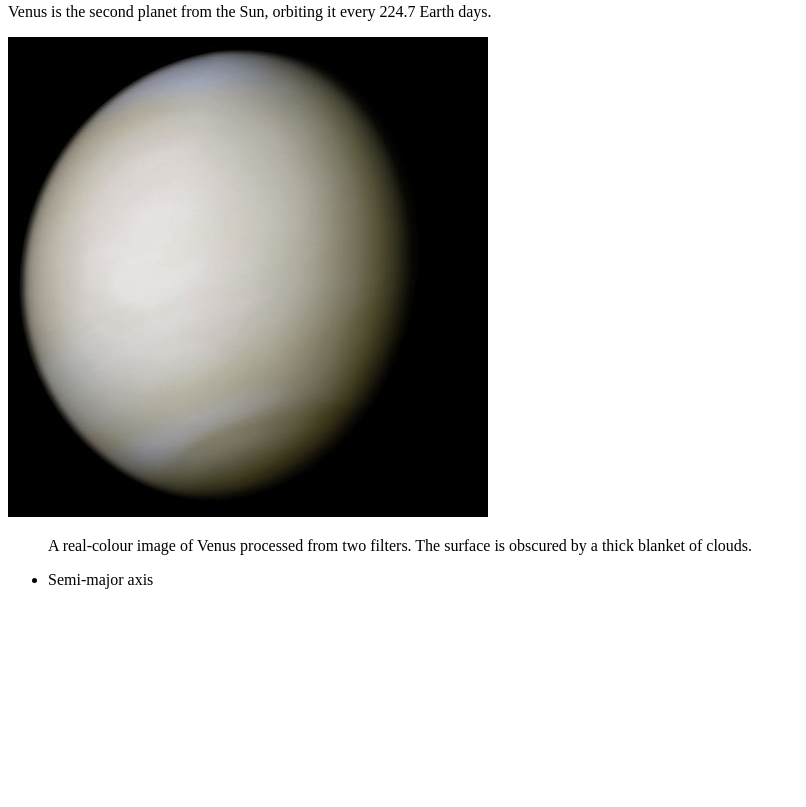
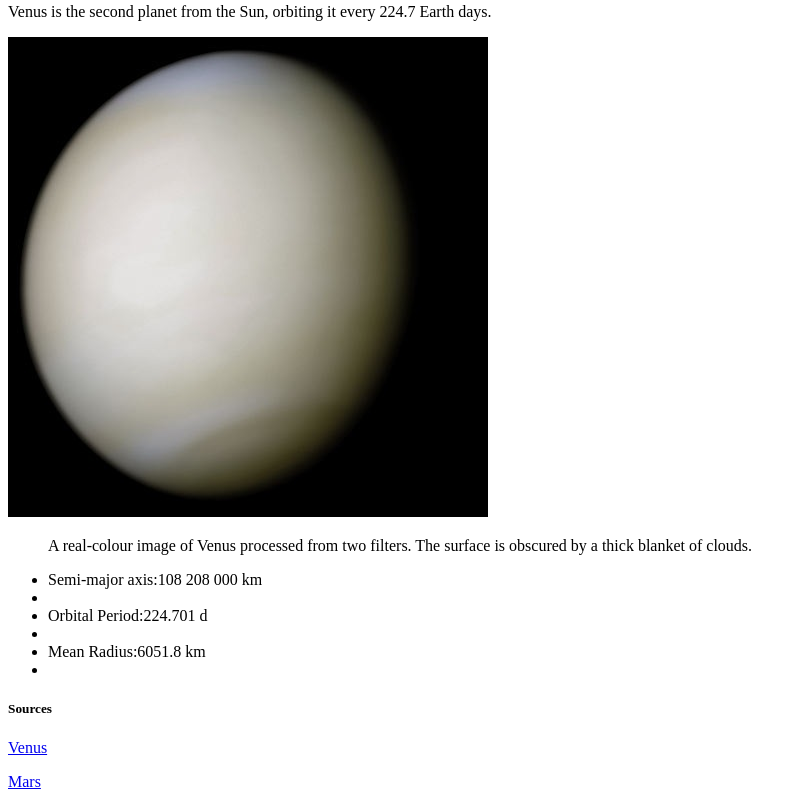
Before and after one commit to nuhkeekee/Intro-to-HTML, a plain HTML site: page index.html in a window 1280 px wide. Shown: the part 1245-2052 px from the top of the page, without its empty margins (0-806 px from the left). Before the commit the page ends 1850 px from the top, so only its background shows below. Drawn offline with Linux system fonts and the light colour scheme.

Commit message:
Sources
Added Wikipedia Sources

```diff
--- a/index.html
+++ b/index.html
@@ -50,5 +50,11 @@
         <figcaption>A real-colour image of Venus processed from two filters. The surface is obscured by a thick
           blanket of clouds.</figcaption>
       </figure>
-    <ul>
-        <li>Semi-major axis
+    <p><ul>
+        <li>Semi-major axis:108 208 000 km<li>
+        <li>Orbital Period:224.701 d<li>
+        <li>Mean Radius:6051.8 km<li></section></p>
+
+      <h5>Sources</h5>
+      <a href="https://en.wikipedia.org/wiki/Venus">Venus</a>
+      <p><a href="https://en.wikipedia.org/wiki/Mars">Mars</a></p>
```
